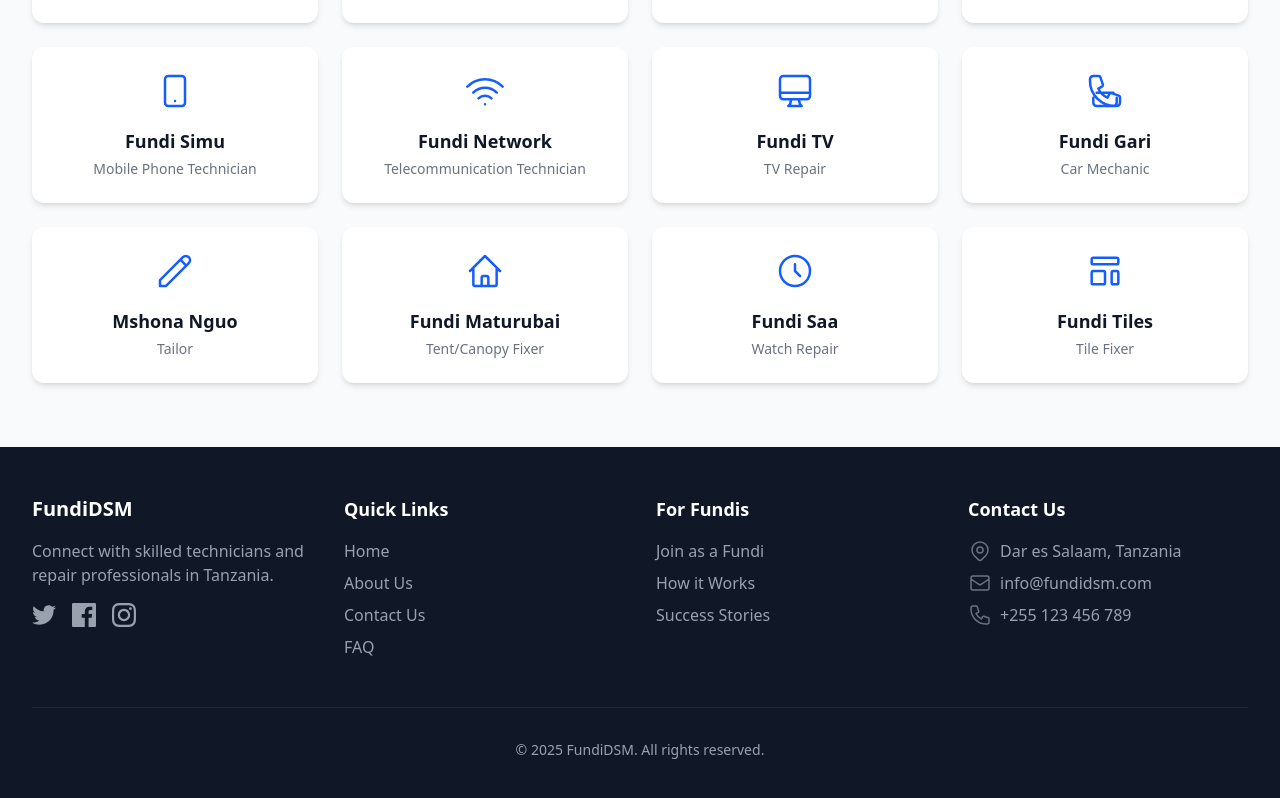
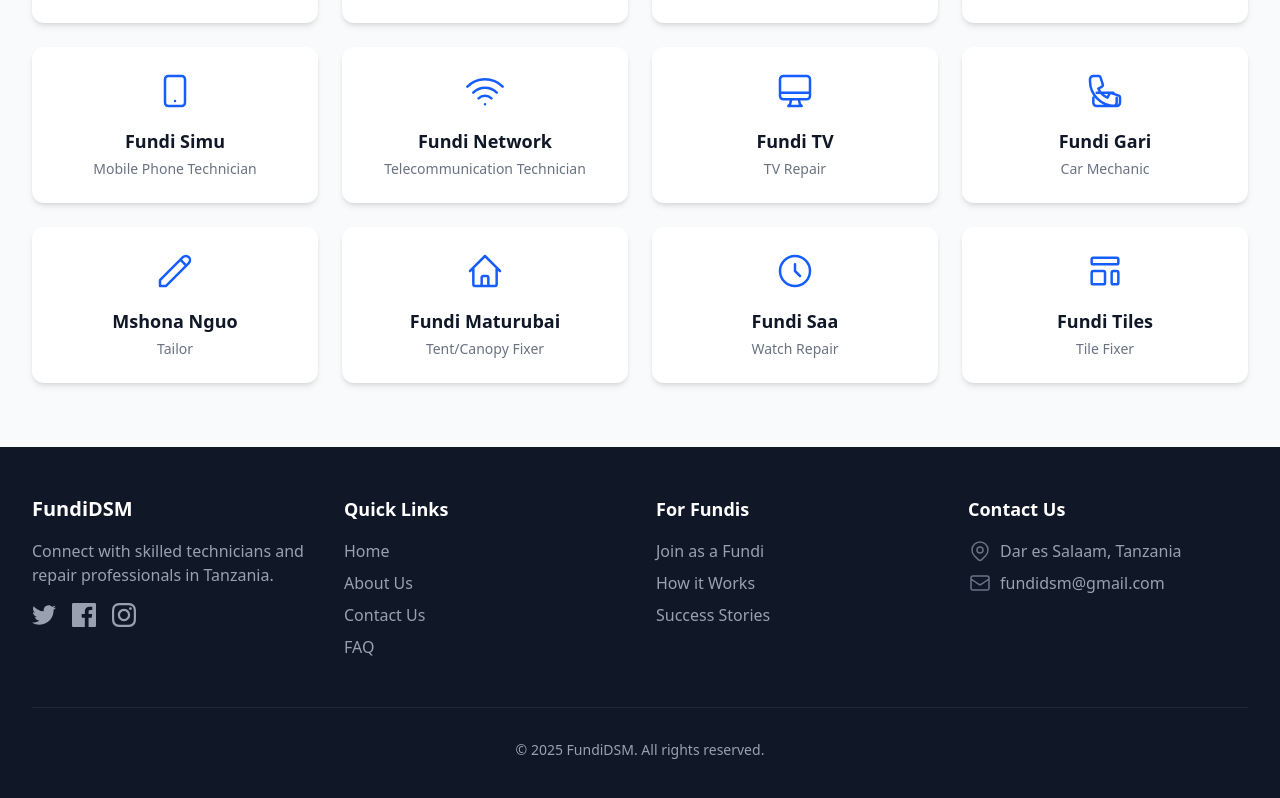
Before and after one commit to AK1239/fundi-dsm, a React (Vite) app: page / in a window 1280 px wide. Shown: the part 1061-1859 px from the top of the page. Built offline with nearby package versions, Linux system fonts and the light colour scheme; no server answers.

Commit message:
update footer links

```diff
--- a/src/components/Footer.jsx
+++ b/src/components/Footer.jsx
@@ -131,23 +131,7 @@ const Footer = () => {
                     d="M3 8l7.89 5.26a2 2 0 002.22 0L21 8M5 19h14a2 2 0 002-2V7a2 2 0 00-2-2H5a2 2 0 00-2 2v10a2 2 0 002 2z"
                   />
                 </svg>
-                <span>info@fundidsm.com</span>
-              </li>
-              <li className="flex items-start">
-                <svg
-                  className="h-6 w-6 mr-2 text-gray-500"
-                  fill="none"
-                  viewBox="0 0 24 24"
-                  stroke="currentColor"
-                >
-                  <path
-                    strokeLinecap="round"
-                    strokeLinejoin="round"
-                    strokeWidth={1.5}
-                    d="M3 5a2 2 0 012-2h3.28a1 1 0 01.948.684l1.498 4.493a1 1 0 01-.502 1.21l-2.257 1.13a11.042 11.042 0 005.516 5.516l1.13-2.257a1 1 0 011.21-.502l4.493 1.498a1 1 0 01.684.949V19a2 2 0 01-2 2h-1C9.716 21 3 14.284 3 6V5z"
-                  />
-                </svg>
-                <span>+255 123 456 789</span>
+                <span>fundidsm@gmail.com</span>
               </li>
             </ul>
           </div>
```
